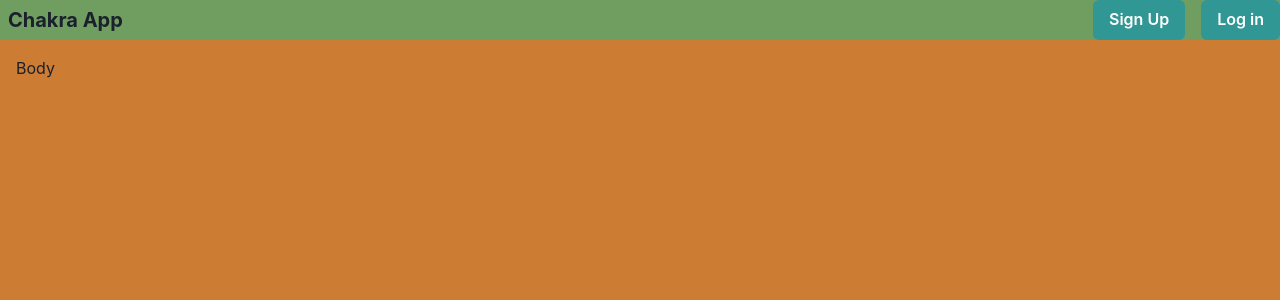
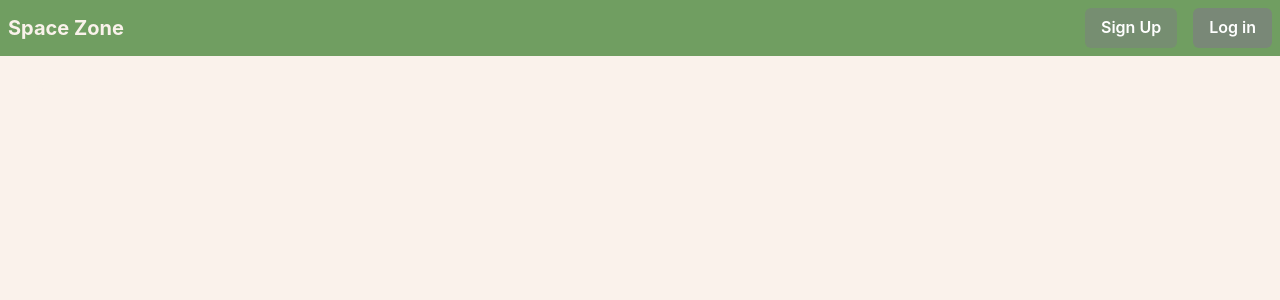
Before and after one commit to H-A-L-F/SpaceZone, a React (Create React App) app: page / in a window 1280 px wide. Shown: the top 300 px of the page. Built offline with nearby package versions, Linux system fonts and the light colour scheme.

Commit message:
changed the default color

```diff
--- a/src/Theme.js
+++ b/src/Theme.js
@@ -7,8 +7,20 @@ const config = {
     useSystemColorMode: false,
 }
 
+const styles = {
+    global: {
+        bg: "quartery.50",
+        color: "quartery.50",
+        body: {
+            bg: "quartery.50",
+            color: "quartery.50"
+        },
+    }
+}
+
 const theme = extendTheme({
     config,
+    styles,
     colors: {
         primary: {
             50: "#F2F3F1",
--- a/src/layouts/MasterLayout.jsx
+++ b/src/layouts/MasterLayout.jsx
@@ -4,15 +4,15 @@ import React from 'react'
 const MasterLayout = () => {
     return (
         <>
-            <Flex direction="column" bg="quartery.500" height="100vh">
-                <Flex minWidth='full' bg="tertiary.500" alignItems='center' gap='2'>
-                    <Box p='2'>
-                        <Heading size='md'>Chakra App</Heading>
+            <Flex direction="column" height="100vh">
+                <Flex minWidth='full' bg="tertiary.500" alignItems='center' gap='2' p='2'>
+                    <Box>
+                        <Heading size='md'>Space Zone</Heading>
                     </Box>
                     <Spacer />
                     <ButtonGroup gap='2'>
-                        <Button colorScheme='teal'>Sign Up</Button>
-                        <Button colorScheme='teal'>Log in</Button>
+                        <Button colorScheme='secondary'>Sign Up</Button>
+                        <Button colorScheme='primary'>Log in</Button>
                     </ButtonGroup>
                 </Flex>
                 <Box flex="1" p={4}>
```
